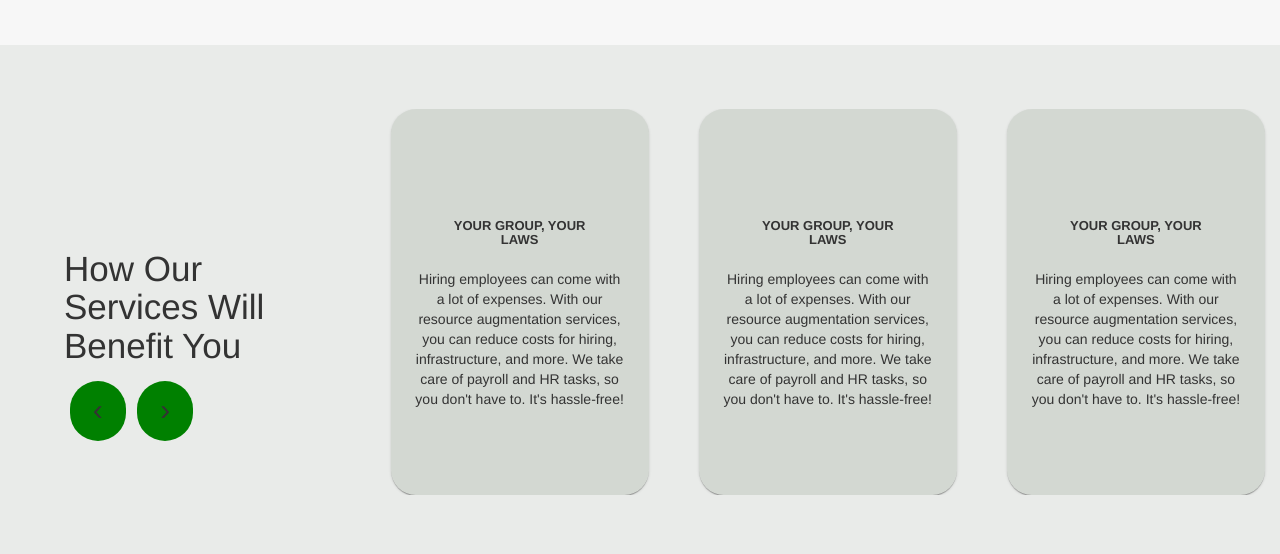
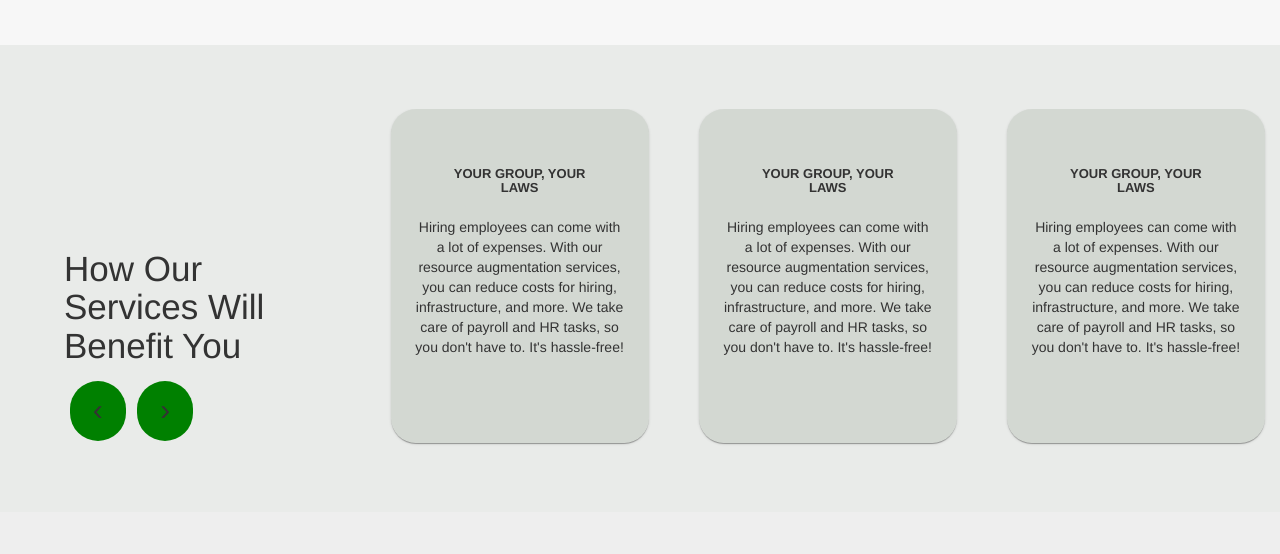
Before and after one commit to WebParam/param-site-public, a plain HTML site: page index.html in a window 1280 px wide. Shown: the part 1586-2140 px from the top of the page. Drawn offline with nearby package versions, Linux system fonts and the light colour scheme; files whose address does not match are found by name.

Commit message:
feat(index)

```diff
--- a/index.html
+++ b/index.html
@@ -377,7 +377,7 @@ padding:0.5%; border:none; ;
                 <div class="owl-carousel owl-1">
                     <div class="media-29101">
                         <div class="col-md-12 ">
-                            <div class="card" style=" padding-top: 25%;
+                            <div class="card" style=" padding-top: 5%;
                             background-color: rgba(38, 63, 34, 0.11);
                             padding-bottom: 25%;
                             border-radius: 2;
@@ -403,10 +403,11 @@ padding:0.5%; border:none; ;
                     </div>
                     <div class="media-29101">
                         <div class="col-md-12">
-                            <div class="card" style=" padding-top: 25%;
+                            <div class="card" style=" padding-top: 5%;
                             background-color: rgba(38, 63, 34, 0.11);
                             padding-bottom: 25%;
                             border-radius: 2;
+                            margin-bottom:2%;
                             padding-left: 5%;
                             border-radius: 25px;
                             padding-right: 5%;">
@@ -428,11 +429,12 @@ padding:0.5%; border:none; ;
                     </div>
                     <div class="media-29101">
                         <div class="col-md-12 ">
-                            <div class="card" style=" padding-top: 25%;
+                            <div class="card" style=" padding-top:5%;
                             background-color: rgba(38, 63, 34, 0.11);
                             padding-bottom: 25%;
                             border-radius: 2;
                             padding-left: 5%;
+                            margin-bottom:2%;
                             border-radius: 25px;
                             padding-right: 5%;">
                                 <h4 style="
@@ -453,10 +455,11 @@ padding:0.5%; border:none; ;
                     </div>
                     <div class="media-29101">
                         <div class="col-md-12 ">
-                            <div class="card" style="padding-top: 25%;
+                            <div class="card" style="padding-top: 5%;
                             padding-bottom: 25%;
                             padding-left: 5%;
                             border-radius: 4;
+                            margin-bottom:2%;
                             border-radius: 45px;
                             padding-right: 5%;">
                                 <h4 style="
```
